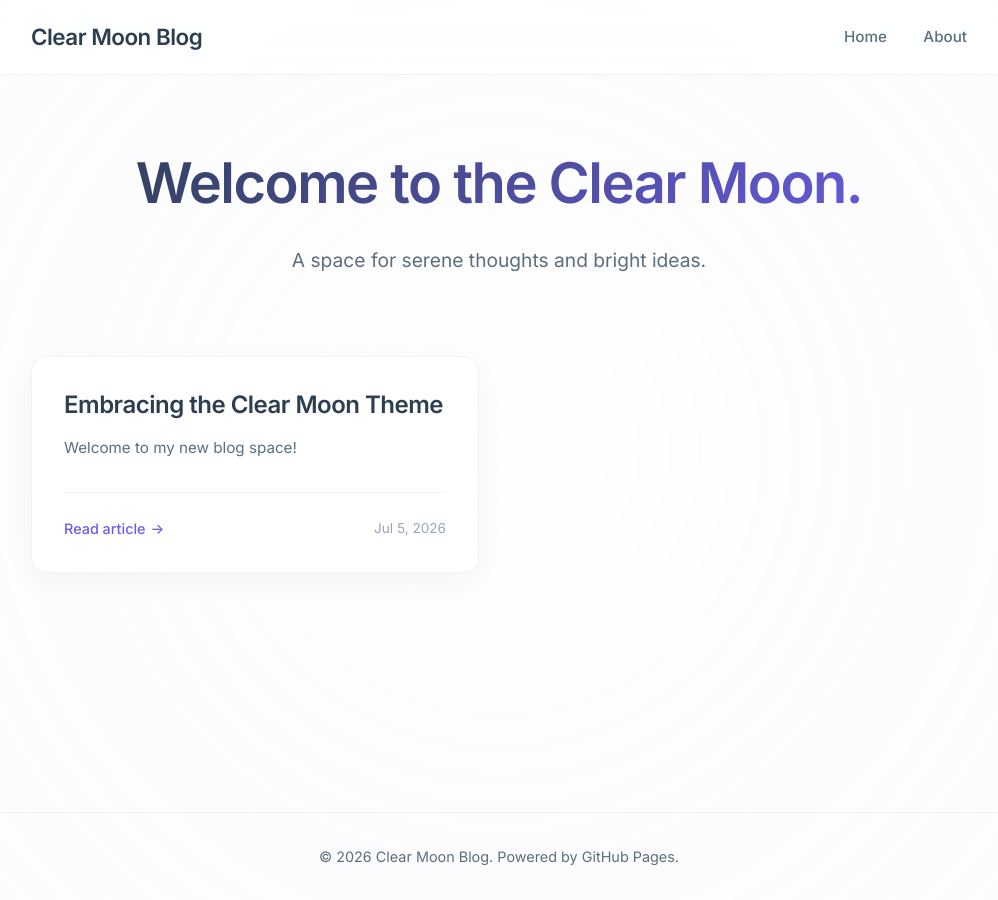
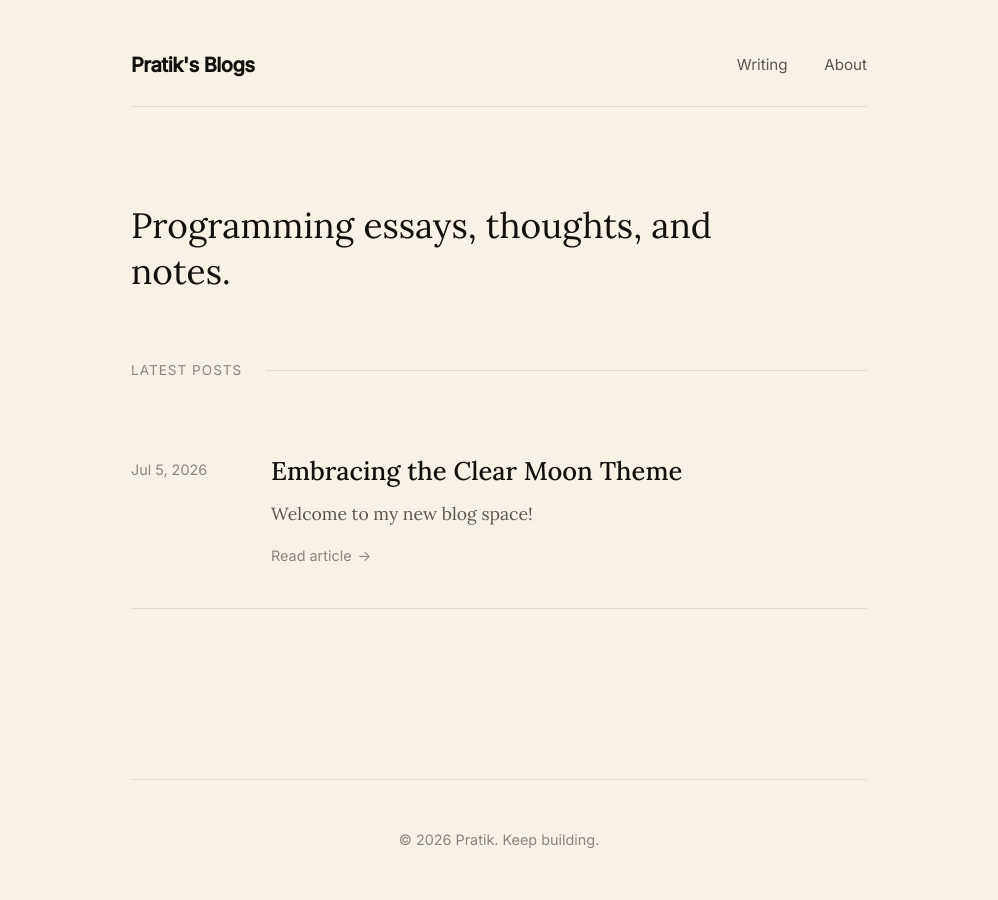
Before and after one commit to Pratikdate/blogs, a Jekyll site: the page built from index.html, in a window 1280 px wide. Shown: the whole page, without its empty margins (141-1139 px from the left). Built offline with Jekyll 4.4.1, drawn with Linux system fonts in a browser that asks for light colours.

Commit message:
Apply clean Paper & Ink minimalist aesthetic

```diff
--- a/_config.yml
+++ b/_config.yml
@@ -1,5 +1,5 @@
-name: "Clear Moon Blog"
-description: "A premium light-themed blogging experience"
+name: "Pratik's Blogs"
+description: "Programming essays, thoughts, and notes."
 baseurl: "/Blogs" # The repository name is Blogs
 url: ""
 
--- a/_layouts/blog.html
+++ b/_layouts/blog.html
@@ -6,9 +6,8 @@ layout: default
         <h1 class="blog-title">{{ page.title | default: page.name }}</h1>
         <div class="blog-meta">
             {% if page.date %}
-            <span class="blog-date">{{ page.date | date: "%B %-d, %Y" }}</span>
+            <time class="blog-date" datetime="{{ page.date | date_to_xmlschema }}">{{ page.date | date: "%b %-d, %Y" }}</time>
             {% endif %}
-            <span class="blog-author">By Shanacoder</span>
         </div>
     </header>
 
@@ -17,6 +16,6 @@ layout: default
     </div>
 
     <div class="blog-footer">
-        <a href="{{ site.baseurl }}/" class="back-link">&larr; Back to all blogs</a>
+        <a href="{{ site.baseurl }}/" class="back-link">&larr; Back to writing</a>
     </div>
 </article>
--- a/_layouts/default.html
+++ b/_layouts/default.html
@@ -7,17 +7,18 @@
     <meta name="description" content="{{ page.excerpt | default: site.description | strip_html | truncatewords: 25 }}">
     <link rel="preconnect" href="https://fonts.googleapis.com">
     <link rel="preconnect" href="https://fonts.gstatic.com" crossorigin>
-    <link href="https://fonts.googleapis.com/css2?family=Inter:wght@300;400;500;600&display=swap" rel="stylesheet">
+    <!-- Lora for beautiful serif headers, Inter for clean UI text -->
+    <link href="https://fonts.googleapis.com/css2?family=Inter:wght@400;500&family=Lora:ital,wght@0,400;0,500;0,600;1,400&display=swap" rel="stylesheet">
     <link rel="stylesheet" href="{{ site.baseurl }}/assets/css/style.css">
 </head>
-<body class="clear-moon-theme">
-    <div class="glass-bg"></div>
-    <header class="header">
-        <nav class="nav-container fade-in">
-            <a href="{{ site.baseurl }}/" class="logo">Clear Moon Blog</a>
+<body class="clean-paper-theme">
+    <div class="site-wrapper">
+        <header class="header fade-in">
+            <nav class="nav-container">
+                <a href="{{ site.baseurl }}/" class="logo">Pratik's Blogs</a>
                 <div class="nav-links">
-                <a href="{{ site.baseurl }}/">Home</a>
-                <a href="https://github.com/shanacoder" target="_blank">About</a>
+                    <a href="{{ site.baseurl }}/">Writing</a>
+                    <a href="https://github.com/Pratikdate" target="_blank">About</a>
                 </div>
             </nav>
         </header>
@@ -27,9 +28,9 @@
         </main>
 
         <footer class="footer fade-in">
-        <p>&copy; 2026 Clear Moon Blog. Powered by GitHub Pages.</p>
+            <p>&copy; 2026 Pratik. Keep building.</p>
         </footer>
-
+    </div>
     <script src="{{ site.baseurl }}/assets/js/main.js"></script>
 </body>
 </html>
--- a/assets/css/style.css
+++ b/assets/css/style.css
@@ -1,302 +1,290 @@
-/* Clear Moon Lite Theme Variables */
+/* Paper & Ink Theme Variables */
 :root {
-    --bg-primary: #F8F9FA;
-    --bg-secondary: #FFFFFF;
-    --bg-glass: rgba(255, 255, 255, 0.7);
-    --text-primary: #2C3E50;
-    --text-secondary: #5C6E7E;
-    --accent: #6C5CE7;
-    --accent-hover: #5A4BCC;
-    --border-color: rgba(0, 0, 0, 0.05);
-    --shadow-soft: 0 8px 30px rgba(0, 0, 0, 0.04);
-    --shadow-hover: 0 14px 40px rgba(0, 0, 0, 0.08);
-    --font-main: 'Inter', -apple-system, BlinkMacSystemFont, "Segoe UI", Roboto, sans-serif;
-    --transition: all 0.3s cubic-bezier(0.25, 0.8, 0.25, 1);
+    --bg-base: #f8f1e5;
+    --bg-alt: #ffffff;
+    --text-primary: #11100e;
+    --text-secondary: #5a5753;
+    --text-muted: #8a857d;
+
+    --border-color: rgba(17, 16, 14, 0.1);
+    --border-hover: rgba(17, 16, 14, 0.3);
+
+    --accent: #d94a38; /* A subtle rust/red accent often used in minimalist themes */
+
+    --font-sans: 'Inter', -apple-system, BlinkMacSystemFont, "Segoe UI", Roboto, sans-serif;
+    --font-serif: 'Lora', Georgia, Cambria, "Times New Roman", Times, serif;
+
+    --transition: all 0.3s ease;
 }
 
-/* Base Styles */
 * {
     margin: 0;
     padding: 0;
     box-sizing: border-box;
 }
 
-body.clear-moon-theme {
-    font-family: var(--font-main);
-    background-color: var(--bg-primary);
+body {
+    background-color: var(--bg-base);
     color: var(--text-primary);
-    line-height: 1.6;
+    font-family: var(--font-serif); /* Defaulting to serif for a classic reading feel */
+    line-height: 1.7;
     min-height: 100vh;
+    -webkit-font-smoothing: antialiased;
+    -moz-osx-font-smoothing: grayscale;
+}
+
+.site-wrapper {
+    max-width: 800px;
+    margin: 0 auto;
+    padding: 0 2rem;
     display: flex;
     flex-direction: column;
-    position: relative;
-    overflow-x: hidden;
+    min-height: 100vh;
 }
 
-/* Ambient Background Effect */
-.glass-bg {
-    position: fixed;
-    top: -50%;
-    left: -50%;
-    width: 200%;
-    height: 200%;
-    background: radial-gradient(circle at 50% 50%, rgba(255, 255, 255, 0.8) 0%, var(--bg-primary) 100%);
-    z-index: -1;
-}
-
-/* Header & Nav (Glassmorphism) */
+/* Header & Nav */
 .header {
-    position: sticky;
-    top: 0;
-    z-index: 100;
-    backdrop-filter: blur(12px);
-    -webkit-backdrop-filter: blur(12px);
-    background-color: var(--bg-glass);
-    border-bottom: 1px solid var(--border-color);
-    box-shadow: 0 2px 10px rgba(0,0,0,0.01);
+    padding: 3rem 0;
 }
 
 .nav-container {
-    max-width: 1000px;
-    margin: 0 auto;
-    padding: 1.2rem 2rem;
     display: flex;
     justify-content: space-between;
     align-items: center;
+    border-bottom: 1px solid var(--border-color);
+    padding-bottom: 1.5rem;
 }
 
 .logo {
-    font-size: 1.4rem;
+    font-family: var(--font-sans);
+    font-size: 1.25rem;
     font-weight: 600;
     text-decoration: none;
     color: var(--text-primary);
     letter-spacing: -0.5px;
-    transition: var(--transition);
 }
 
 .logo:hover {
     color: var(--accent);
 }
 
+.nav-links {
+    font-family: var(--font-sans);
+}
+
 .nav-links a {
     text-decoration: none;
     color: var(--text-secondary);
     margin-left: 2rem;
-    font-weight: 500;
     font-size: 0.95rem;
     transition: var(--transition);
 }
 
 .nav-links a:hover {
-    color: var(--accent);
+    color: var(--text-primary);
 }
 
 /* Main Layout */
 .main-content {
     flex: 1;
-    max-width: 1000px;
-    margin: 0 auto;
-    padding: 4rem 2rem;
-    width: 100%;
+    padding: 3rem 0 5rem;
 }
 
 /* Hero Section */
 .hero {
-    text-align: center;
-    margin-bottom: 5rem;
+    margin-bottom: 4rem;
 }
 
 .hero-title {
-    font-size: 3.5rem;
-    font-weight: 700;
-    margin-bottom: 1rem;
-    letter-spacing: -1.5px;
+    font-size: 2.2rem;
+    font-weight: 400;
+    line-height: 1.3;
     color: var(--text-primary);
-    background: linear-gradient(135deg, #2C3E50 0%, #6C5CE7 100%);
-    -webkit-background-clip: text;
-    -webkit-text-fill-color: transparent;
+    max-width: 600px;
 }
 
-.hero-subtitle {
-    font-size: 1.2rem;
+/* Posts List */
+.list-header {
+    display: flex;
+    align-items: center;
+    margin-bottom: 2rem;
+}
+
+.eyebrow {
+    font-family: var(--font-sans);
+    font-size: 0.85rem;
+    text-transform: uppercase;
+    letter-spacing: 1px;
+    color: var(--text-muted);
+    white-space: nowrap;
+    margin-right: 1.5rem;
+}
+
+.header-line {
+    flex-grow: 1;
+    height: 1px;
+    background-color: var(--border-color);
+    border: none;
+}
+
+.posts {
+    display: flex;
+    flex-direction: column;
+}
+
+/* Post Row */
+.post-row {
+    display: flex;
+    flex-direction: column;
+    text-decoration: none;
+    color: inherit;
+    padding: 2.5rem 0;
+    border-bottom: 1px solid var(--border-color);
+    transition: var(--transition);
+}
+
+@media (min-width: 600px) {
+    .post-row {
+        flex-direction: row;
+        align-items: flex-start;
+    }
+}
+
+.post-row:hover {
+    border-bottom-color: var(--border-hover);
+}
+
+.post-meta {
+    font-family: var(--font-sans);
+    font-size: 0.9rem;
+    color: var(--text-muted);
+    min-width: 140px;
+    margin-bottom: 0.5rem;
+    padding-top: 0.3rem; /* Align with h2 text */
+}
+
+.post-copy {
+    flex: 1;
+}
+
+.post-copy h2 {
+    font-size: 1.6rem;
+    font-weight: 500;
+    margin-bottom: 0.8rem;
+    line-height: 1.3;
+    color: var(--text-primary);
+    transition: var(--transition);
+}
+
+.post-row:hover .post-copy h2 {
+    color: var(--accent);
+}
+
+.post-copy p {
     color: var(--text-secondary);
-    max-width: 600px;
+    font-size: 1.1rem;
+    margin-bottom: 1rem;
+    line-height: 1.6;
+}
+
+.read-meta {
+    font-family: var(--font-sans);
+    font-size: 0.9rem;
+}
+
+.read-link {
+    color: var(--text-muted);
+    display: inline-flex;
+    align-items: center;
+    transition: var(--transition);
+}
+
+.post-row:hover .read-link {
+    color: var(--text-primary);
+}
+
+.arrow {
+    margin-left: 6px;
+    transition: transform 0.3s ease;
+}
+
+.post-row:hover .arrow {
+    transform: translateX(4px);
+}
+
+/* Individual Blog Post */
+.blog-post {
+    max-width: 680px;
     margin: 0 auto;
 }
 
-/* Blog Grid */
-.blog-grid {
-    display: grid;
-    grid-template-columns: repeat(auto-fill, minmax(320px, 1fr));
-    gap: 2.5rem;
+.blog-header {
+    margin-bottom: 3rem;
 }
 
-/* Blog Cards */
-.blog-card {
-    background-color: var(--bg-secondary);
-    border-radius: 16px;
-    padding: 2rem;
-    text-decoration: none;
-    color: inherit;
-    display: flex;
-    flex-direction: column;
-    justify-content: space-between;
-    border: 1px solid var(--border-color);
-    box-shadow: var(--shadow-soft);
-    transition: var(--transition);
-    height: 100%;
-    position: relative;
-    overflow: hidden;
+.blog-title {
+    font-size: 2.8rem;
+    font-weight: 500;
+    line-height: 1.2;
+    margin-bottom: 1rem;
 }
 
-.blog-card::before {
-    content: '';
-    position: absolute;
-    top: 0;
-    left: 0;
-    width: 100%;
-    height: 4px;
-    background: linear-gradient(90deg, #E0E7FF 0%, var(--accent) 100%);
-    opacity: 0;
-    transition: var(--transition);
+.blog-date {
+    font-family: var(--font-sans);
+    color: var(--text-muted);
+    font-size: 0.95rem;
 }
 
-.blog-card:hover {
-    transform: translateY(-8px);
-    box-shadow: var(--shadow-hover);
-    border-color: rgba(108, 92, 231, 0.1);
+.blog-content {
+    font-size: 1.15rem;
+    color: var(--text-primary);
 }
 
-.blog-card:hover::before {
-    opacity: 1;
-}
-
-.blog-card-title {
-    font-size: 1.5rem;
+.blog-content h1, .blog-content h2, .blog-content h3 {
+    font-family: var(--font-sans);
+    margin-top: 3rem;
+    margin-bottom: 1.2rem;
     font-weight: 600;
-    margin-bottom: 1rem;
-    line-height: 1.3;
     letter-spacing: -0.5px;
     color: var(--text-primary);
 }
 
-.blog-card-excerpt {
-    color: var(--text-secondary);
-    font-size: 0.95rem;
-    margin-bottom: 2rem;
-}
-
-.blog-card-footer {
-    display: flex;
-    justify-content: space-between;
-    align-items: center;
-    border-top: 1px solid var(--border-color);
-    padding-top: 1.5rem;
-    margin-top: auto;
-}
-
-.read-more {
-    color: var(--accent);
-    font-weight: 500;
-    font-size: 0.9rem;
-    display: flex;
-    align-items: center;
-}
-
-.arrow {
-    display: inline-block;
-    margin-left: 5px;
-    transition: transform 0.3s ease;
-}
-
-.blog-card:hover .arrow {
-    transform: translateX(4px);
-}
-
-.card-date {
-    font-size: 0.85rem;
-    color: #9BA4B5;
-}
-
-/* Individual Blog Post */
-.blog-post {
-    max-width: 760px;
-    margin: 0 auto;
-    background: var(--bg-secondary);
-    padding: 3rem 4rem;
-    border-radius: 20px;
-    box-shadow: var(--shadow-soft);
-    border: 1px solid var(--border-color);
-}
-
-.blog-header {
-    text-align: center;
-    margin-bottom: 3rem;
-    padding-bottom: 2rem;
-    border-bottom: 1px solid var(--border-color);
-}
-
-.blog-title {
-    font-size: 2.8rem;
-    font-weight: 700;
-    letter-spacing: -1px;
-    margin-bottom: 1.5rem;
-    line-height: 1.2;
-}
-
-.blog-meta {
-    display: flex;
-    justify-content: center;
-    gap: 1.5rem;
-    color: var(--text-secondary);
-    font-size: 0.95rem;
-}
-
-.blog-content h1, .blog-content h2, .blog-content h3 {
-    margin-top: 2.5rem;
-    margin-bottom: 1rem;
-    color: var(--text-primary);
-    font-weight: 600;
-    letter-spacing: -0.5px;
-}
-
 .blog-content p {
     margin-bottom: 1.5rem;
-    font-size: 1.1rem;
-    color: #4A5568;
 }
 
 .blog-content a {
-    color: var(--accent);
+    color: var(--text-primary);
     text-decoration: none;
-    border-bottom: 1px solid transparent;
+    border-bottom: 1px solid var(--border-color);
     transition: var(--transition);
 }
 
 .blog-content a:hover {
-    border-bottom-color: var(--accent);
+    border-bottom-color: var(--text-primary);
 }
 
 .blog-content code {
-    background-color: #F1F5F9;
+    font-family: 'SFMono-Regular', Consolas, 'Liberation Mono', Menlo, monospace;
+    background-color: var(--bg-alt);
     padding: 0.2rem 0.4rem;
     border-radius: 4px;
-    font-family: monospace;
-    font-size: 0.9em;
-    color: #E53E3E;
+    font-size: 0.85em;
+    border: 1px solid var(--border-color);
 }
 
 .blog-content pre {
-    background-color: #1E293B;
+    background-color: var(--bg-alt);
     padding: 1.5rem;
     border-radius: 8px;
     overflow-x: auto;
-    margin-bottom: 1.5rem;
+    margin-bottom: 2rem;
+    border: 1px solid var(--border-color);
 }
 
 .blog-content pre code {
     background-color: transparent;
-    color: #F8FAFC;
+    border: none;
     padding: 0;
 }
 
@@ -304,45 +292,36 @@ body.clear-moon-theme {
     margin-top: 4rem;
     padding-top: 2rem;
     border-top: 1px solid var(--border-color);
-    text-align: center;
 }
 
 .back-link {
+    font-family: var(--font-sans);
     color: var(--text-secondary);
     text-decoration: none;
     font-weight: 500;
+    font-size: 0.95rem;
     transition: var(--transition);
-    display: inline-block;
-    padding: 0.8rem 1.5rem;
-    background-color: var(--bg-primary);
-    border-radius: 30px;
 }
 
 .back-link:hover {
-    color: var(--accent);
-    background-color: #EEF2FF;
-    transform: translateX(-5px);
+    color: var(--text-primary);
 }
 
 /* Footer */
 .footer {
+    padding: 3rem 0;
+    border-top: 1px solid var(--border-color);
+    font-family: var(--font-sans);
+    color: var(--text-muted);
+    font-size: 0.9rem;
     text-align: center;
-    padding: 2rem;
-    color: var(--text-secondary);
-    font-size: 0.9rem;
-    border-top: 1px solid var(--border-color);
-    margin-top: auto;
 }
 
 /* Empty State */
 .empty-state {
-    grid-column: 1 / -1;
-    text-align: center;
-    padding: 4rem;
-    background-color: var(--bg-secondary);
-    border-radius: 16px;
-    border: 1px dashed #CBD5E1;
+    padding: 3rem 0;
     color: var(--text-secondary);
+    font-family: var(--font-sans);
 }
 
 /* Animations */
@@ -357,7 +336,7 @@ body.clear-moon-theme {
 
 .slide-up {
     opacity: 0;
-    transform: translateY(30px);
+    transform: translateY(20px);
     transition: opacity 0.8s ease-out, transform 0.8s cubic-bezier(0.16, 1, 0.3, 1);
 }
 
@@ -365,18 +344,3 @@ body.clear-moon-theme {
     opacity: 1;
     transform: translateY(0);
 }
-
-/* Responsive */
-@media (max-width: 768px) {
-    .hero-title {
-        font-size: 2.5rem;
-    }
-
-    .blog-post {
-        padding: 2rem;
-    }
-
-    .blog-title {
-        font-size: 2.2rem;
-    }
-}
--- a/index.html
+++ b/index.html
@@ -1,28 +1,36 @@
 ---
 layout: default
 ---
-<div class="hero slide-up">
-    <h1 class="hero-title">Welcome to the Clear Moon.</h1>
-    <p class="hero-subtitle">A space for serene thoughts and bright ideas.</p>
+<div class="hero fade-in">
+    <h1 class="hero-title">Programming essays, thoughts, and notes.</h1>
 </div>
 
-<div class="blog-grid">
-    {% for blog in site.blogs %}
-    <a href="{{ site.baseurl }}{{ blog.url }}" class="blog-card fade-in">
-        <div class="blog-card-content">
-            <h2 class="blog-card-title">{{ blog.title | default: blog.name }}</h2>
-            <p class="blog-card-excerpt">{{ blog.excerpt | strip_html | truncatewords: 20 }}</p>
+<div class="posts-list">
+    <div class="list-header fade-in">
+        <span class="eyebrow">Latest posts</span>
+        <hr class="header-line">
+    </div>
+
+    <div class="posts" aria-live="polite">
+        {% for blog in site.blogs %}
+        <a class="post-row slide-up" href="{{ site.baseurl }}{{ blog.url }}">
+            <div class="post-meta">
+                {% if blog.date %}
+                <time datetime="{{ blog.date | date_to_xmlschema }}">{{ blog.date | date: "%b %-d, %Y" }}</time>
+                {% endif %}
+            </div>
+            <div class="post-copy">
+                <h2>{{ blog.title | default: blog.name }}</h2>
+                <p>{{ blog.excerpt | strip_html | truncatewords: 25 }}</p>
+                <div class="read-meta">
+                    <span class="read-link">Read article <span class="arrow">&rarr;</span></span>
+                </div>
+            </div>
+        </a>
+        {% else %}
+        <div class="empty-state slide-up">
+            <p>No blogs published yet. Start writing by adding markdown files to the <code>_blogs</code> folder.</p>
         </div>
-        <div class="blog-card-footer">
-            <span class="read-more">Read article <span class="arrow">&rarr;</span></span>
-            {% if blog.date %}
-            <span class="card-date">{{ blog.date | date: "%b %-d, %Y" }}</span>
-            {% endif %}
-        </div>
-    </a>
-    {% else %}
-    <div class="empty-state fade-in">
-        <p>The moon is clear tonight... No blogs found. Start writing by adding markdown files to the <code>_blogs</code> folder!</p>
+        {% endfor %}
     </div>
-    {% endfor %}
 </div>
```
Also changed, not shown: _blogs/hello-world.md (renamed from _blogs/hello-moon.md). Lines whose indentation alone changed are shown as unchanged.
